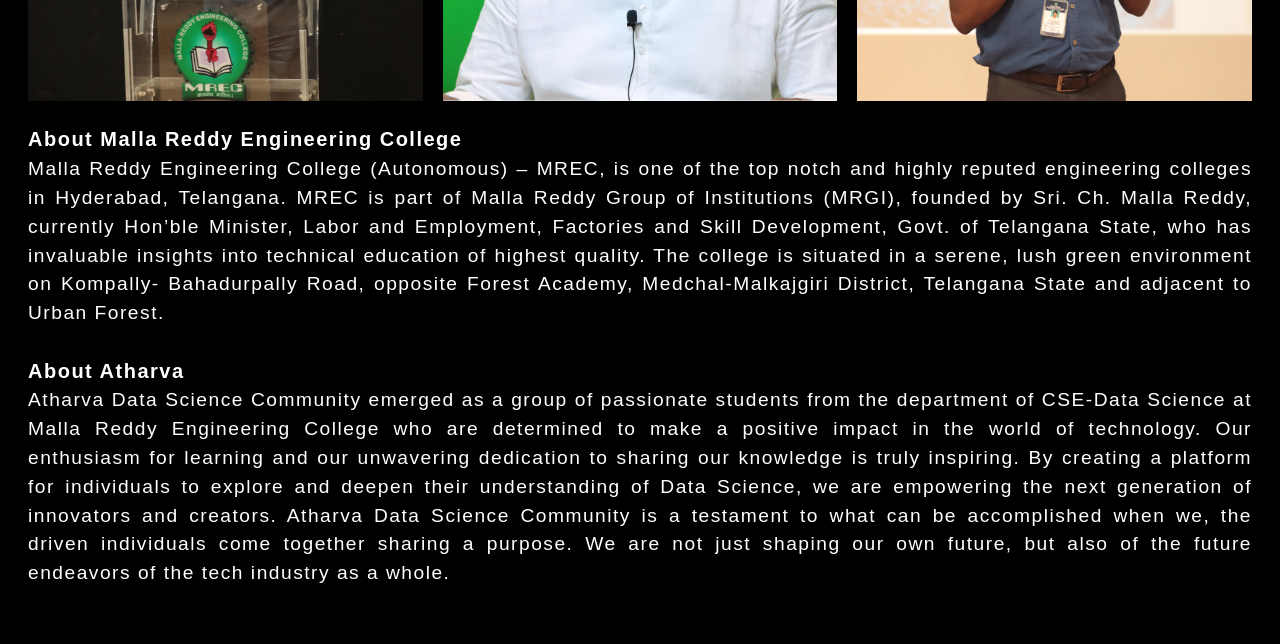
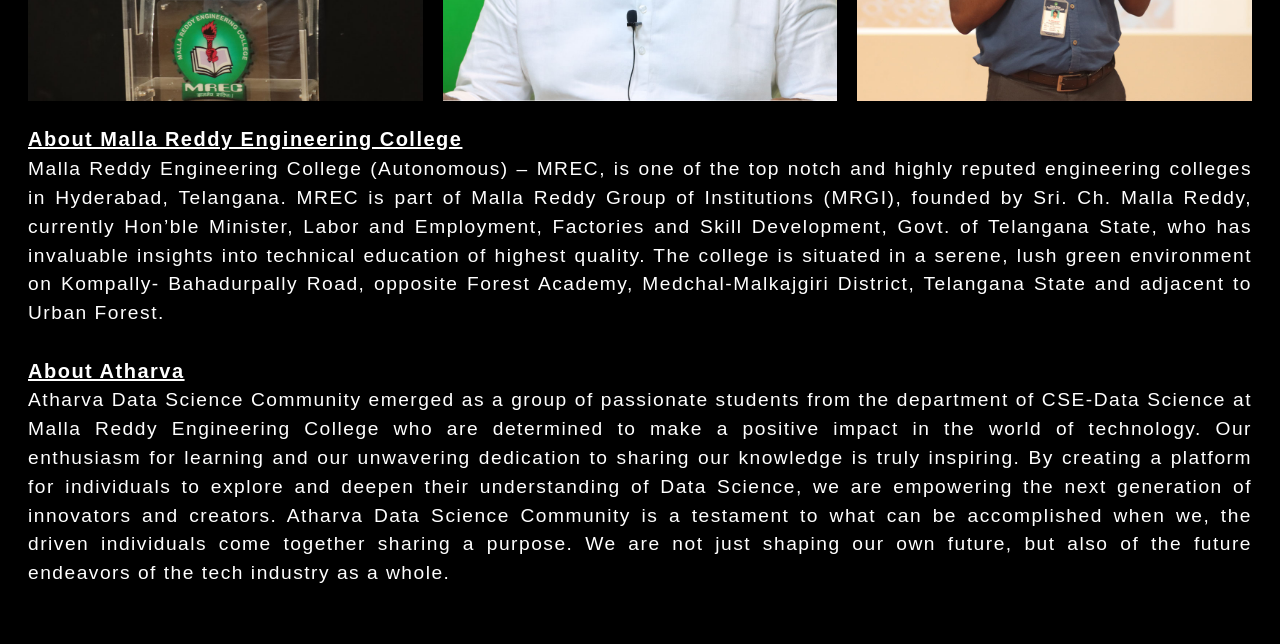
Before and after one commit to charankosari/atharva, a plain HTML site: page ok/index.html in a window 1280 px wide. Shown: the part 3636-4280 px from the top of the page. Drawn offline with nearby package versions, Linux system fonts and the light colour scheme.

Commit message:
Update index.html

```diff
--- a/ok/index.html
+++ b/ok/index.html
@@ -116,10 +116,10 @@
           <img src="siva prasad edited res.jpg" alt="Image 2" draggable="false">
         </div>
         <br>
-        <p style="color: #fff;" class="font-normal"> <hmm class="text-xl font-semibold">About Malla Reddy Engineering College</hmm> <br> Malla Reddy Engineering College (Autonomous) – MREC, is one of the top notch and highly reputed engineering colleges in Hyderabad, Telangana. MREC is part of Malla Reddy Group of Institutions (MRGI), founded by Sri. Ch. Malla Reddy, currently Hon’ble Minister, Labor and Employment, Factories and Skill Development, Govt. of Telangana State, who has invaluable insights into technical education of highest quality. The college is situated in a serene, lush green environment on Kompally- Bahadurpally Road, opposite Forest Academy, Medchal-Malkajgiri District, Telangana State and adjacent to Urban Forest.</p>
+        <p style="color: #fff;" class="font-normal"> <u class="text-xl font-semibold">About Malla Reddy Engineering College</u> <br> Malla Reddy Engineering College (Autonomous) – MREC, is one of the top notch and highly reputed engineering colleges in Hyderabad, Telangana. MREC is part of Malla Reddy Group of Institutions (MRGI), founded by Sri. Ch. Malla Reddy, currently Hon’ble Minister, Labor and Employment, Factories and Skill Development, Govt. of Telangana State, who has invaluable insights into technical education of highest quality. The college is situated in a serene, lush green environment on Kompally- Bahadurpally Road, opposite Forest Academy, Medchal-Malkajgiri District, Telangana State and adjacent to Urban Forest.</p>
         <br>
         <p class="text-black" id="haha">Lorem ipsum dolor sit amet</p>
-        <p style="color: #fff;" class="font-normal" > <hmm class="text-xl font-semibold">About Atharva</hmm> <br> Atharva Data Science Community emerged as a group of passionate students from the
+        <p style="color: #fff;" class="font-normal" > <u class="text-xl font-semibold">About Atharva</u> <br> Atharva Data Science Community emerged as a group of passionate students from the
           department of CSE-Data Science at Malla Reddy Engineering College who are determined to
           make a positive impact in the world of technology. Our enthusiasm for learning and our
           unwavering dedication to sharing our knowledge is truly inspiring. By creating a platform for
```
